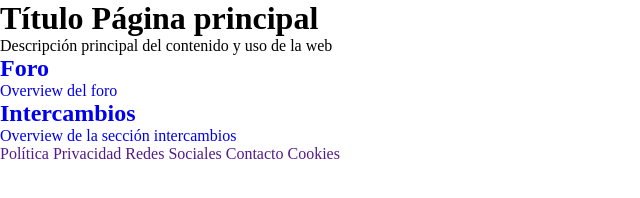
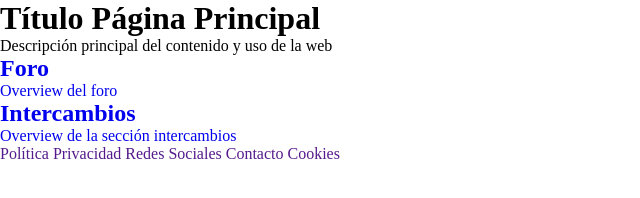
Before and after one commit to DarkEvolved12/F5Noobs, a plain HTML site: page index.html in a window 1280 px wide. Shown: the full height of the page, 0-640 px from the left. Drawn offline with Linux system fonts and the light colour scheme.

Commit message:
test commit
solo estoy probando git

```diff
--- a/index.html
+++ b/index.html
@@ -8,7 +8,7 @@
 </head>
 <body>
     <header>
-        <h1>Título Página principal</h1>
+        <h1>Título Página Principal</h1>
         <section>
             <p id="descripcionPrincipal">Descripción principal del contenido y uso de la web</p>
         </section>
```
